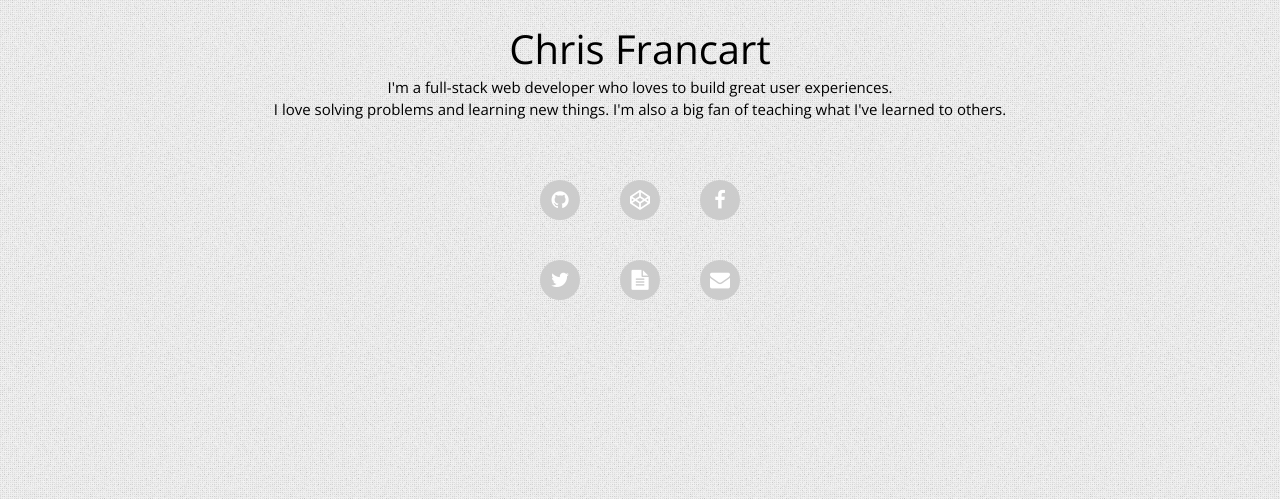
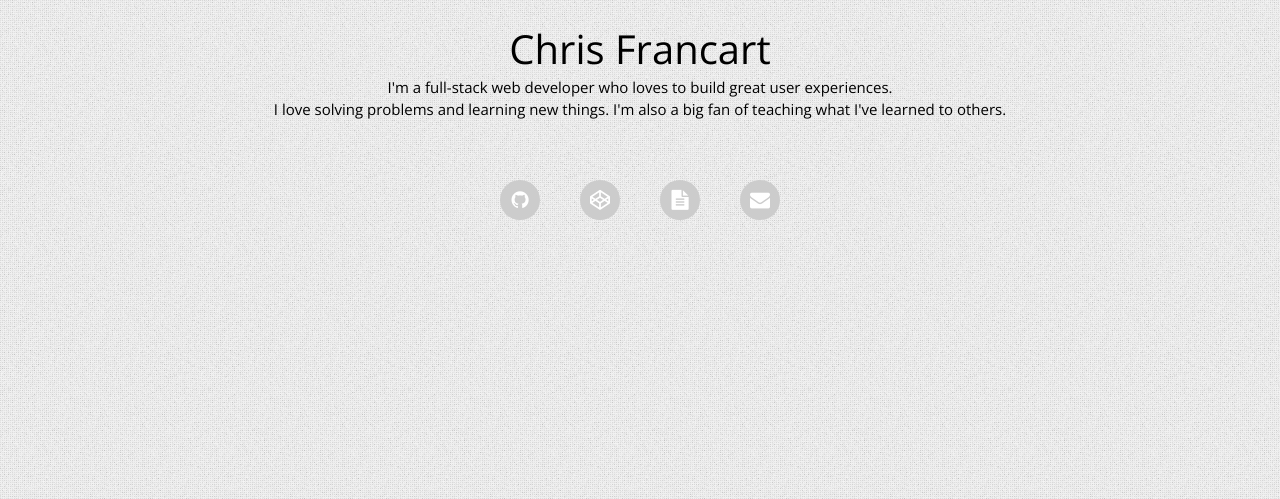
Before and after one commit to franchert/franchert.github.io, a PHP site: page / in a window 1280 px wide. Shown: the top 499 px of the page. Run offline with PHP 8.4, Linux system fonts and the light colour scheme; some libraries are stand-ins or nearby versions.

Commit message:
master removing facebook and twitter

```diff
--- a/css/global.css
+++ b/css/global.css
@@ -37,7 +37,7 @@ h4{
 }
 ul.social{
 	margin:auto;
-	width:240px;
+	width:320px;
 }
 ul.social li{
 	display:block;
--- a/index.html
+++ b/index.html
@@ -20,8 +20,6 @@
 			<ul class="social">
 				<li><a target="_blank" title="Github" href="https://github.com/franchert"><span class="fa fa-github"></span><span class='sr-only'>Github</span></a></li>
 				<li><a target="_blank" title="Codepen" href="http://codepen.io/franchert/"><span class="fa fa-codepen"></span><span class='sr-only'>Codepen</span></a></li>
-				<li><a target="_blank" title="Facebook" href="https://www.facebook.com/chris.francart"><span class="fa fa-facebook"></span><span class='sr-only'>Facebook</span></a></li>
-				<li><a target="_blank" title="Twitter" href="https://twitter.com/CFrancart"><span class="fa fa-twitter"></span><span class='sr-only'>Twitter</span></a></li>
 				<li><a target="_blank" title="My Resume" href="/resume"><span class="fa fa-file-text"></span><span class='sr-only'>Resume</span></a></li>
 				<li><a target="_blank" title="Email Me" href="mailto:franchert@gmail.com"><span class="fa fa-envelope"></span><span class='sr-only'>Email</span></a></li>
 			</ul>
```
